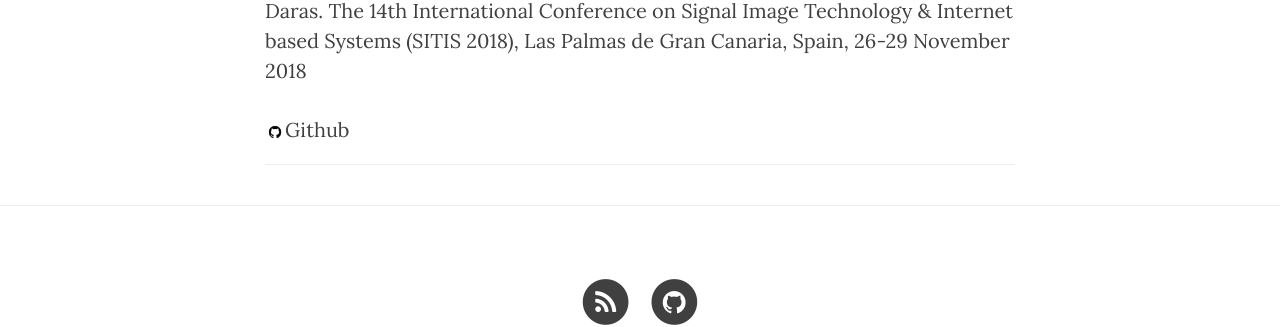
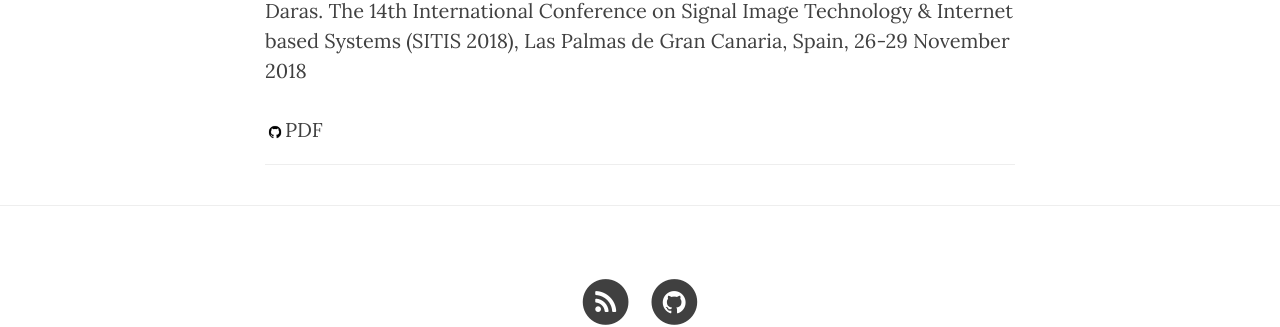
Before and after one commit to VCL3D/vcl3d.github.io, a Jekyll site: the page built from publications.html, in a window 1280 px wide. Shown: the part 533-860 px from the top of the page. Built offline with Jekyll 4.4.1, drawn with Linux system fonts in a browser that asks for light colours; nearby versions of some CDN libraries.

Commit message:
Signed-off-by: ssaroglou <saroglou@iti.gr>

```diff
--- a/publications.html
+++ b/publications.html
@@ -11,17 +11,15 @@ header-img: "img/home-bg.jpg"
 	<h1>{{ publication.name }}</h1>
 
 	<p>{{ publication.info }}</p>
-	<!--
-	<p>{{ publication.conference }}</p>
-	-->
+
 	{% if publication.github %}
-	<span class="social-share-googleplus"><a href="{{ member.github }}" title="Github"><img src="{{ "/img/icons/github-icon.png" | prepend: site.baseurl }}" style="height:20px">Github</a></span>
+	<span class="social-share-googleplus"><a href="{{ publication.github }}" title="PDF"><img src="{{ "/img/icons/github-icon.png" | prepend: site.baseurl }}" style="height:20px">PDF</a></span>
 	{% endif %}
 	{% if publication.gplus %}
-	<span class="social-share-googleplus"><a href="{{ member.gplus }}" title="Google Plus"><img src="{{ "/img/icons/gplus-icon.png" | prepend: site.baseurl }}" style="height:20px">Google Plus</a></span>
+	<span class="social-share-googleplus"><a href="{{ publication.gplus }}" title="Google Plus"><img src="{{ "/img/icons/gplus-icon.png" | prepend: site.baseurl }}" style="height:20px">Google Plus</a></span>
 	{% endif %}
 	{% if publication.url %}
-	<span class="social-share-googleplus"><a href="{{ member.url }}" title="Google Plus"><img src="{{ "/img/icons/url-icon.png"| prepend: site.baseurl }}" style="height:20px">Website</a></span>
+	<span class="social-share-googleplus"><a href="{{ publication.url }}" title="Google Plus"><img src="{{ "/img/icons/url-icon.png"| prepend: site.baseurl }}" style="height:20px">Website</a></span>
 	{% endif %}
 
 	</br>
```
